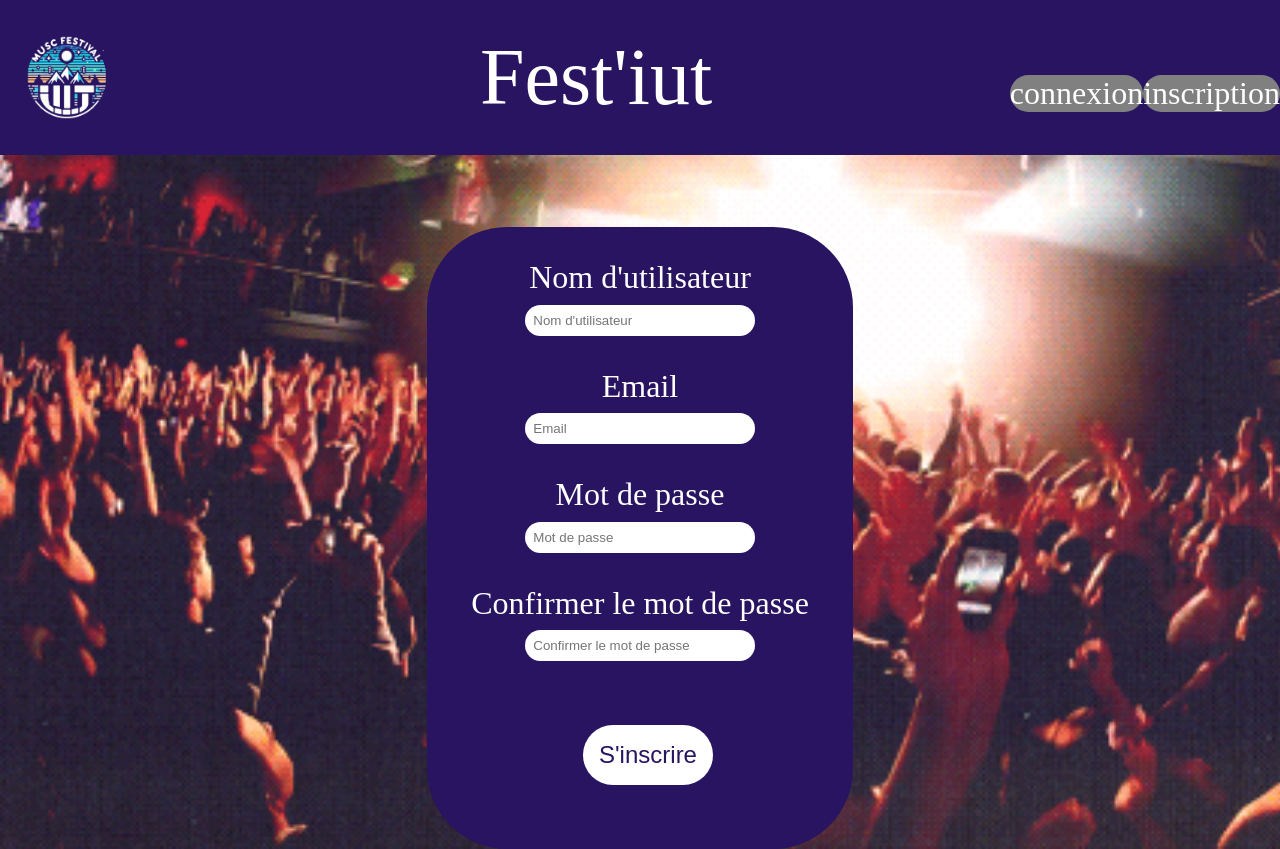
After one commit to ValRom28/FestIUT, a Flask app: page /registration in a window 1280 px wide. The commit adds this page. Run offline with Flask 3, Linux system fonts and the light colour scheme.

Commit message:
feature: ajout des pages inscritpion

```diff
--- a/app/forms.py
+++ b/app/forms.py
@@ -6,3 +6,10 @@ class LoginForm(FlaskForm):
     mail = StringField(validators=[DataRequired()], render_kw={"placeholder": "Email"})
     mdp = PasswordField(validators=[DataRequired()], render_kw={"placeholder": "Mot de passe"})
     submit = SubmitField('Se connecter')
+
+class RegistrationForm(FlaskForm):
+    username = StringField(validators=[DataRequired()], render_kw={"placeholder": "Nom d'utilisateur"})
+    email = StringField(validators=[DataRequired()], render_kw={"placeholder": "Email"})
+    password = PasswordField(validators=[DataRequired()], render_kw={"placeholder": "Mot de passe"})
+    confirm_password = PasswordField(validators=[DataRequired()], render_kw={"placeholder": "Confirmer le mot de passe"})
+    submit = SubmitField('S\'inscrire')
--- a/app/static/css/connexion.css
+++ b/app/static/css/connexion.css
@@ -37,7 +37,7 @@ body{
     border: none;
     border-radius: 2rem;
     padding-top: 0%;
-    color:  #004F8A;
+    color:  #281460;
     cursor: pointer;
     padding:1rem;
 }
--- /dev/null
+++ b/app/static/css/inscription.css
@@ -0,0 +1,69 @@
+main{
+    display:flex;
+    justify-content: center;
+
+}
+body{
+    overflow: hidden;
+    background-image: url("../img/fondConnexion.gif");
+    background-size: cover;
+    background-repeat: no-repeat;
+}
+
+
+.bloc_iscription {
+    background: #281460;
+    display: flex;
+    flex-wrap: wrap;
+    margin-top: 4.5rem;
+    flex-basis: calc(100%/3);
+    border-radius: 5rem;
+}
+.email>p, .password>p,.confirm_password>p,.username>p{
+    color: white;
+    font-size: 200%;
+    margin-bottom: 2%;
+
+}
+.email>input, .password>input,.confirm_password>input,.username>input {
+    border: none;
+    border-radius: 2rem;
+    padding: 0.5rem;
+    width: 50%;
+}
+.confirm>input {
+    margin-top: 0%;
+    font-size: 150%;
+    background: white;
+    border: none;
+    border-radius: 2rem;
+    padding-top: 0%;
+    color:  #281460;
+    cursor: pointer;
+    padding:1rem;
+
+}
+
+
+.confirm>input:hover {
+    color: rgb(253, 0, 0);
+    transition: 0.5s;
+}
+
+.email, .password,.confirm,.username,.confirm_password{
+    padding-right: 0rem;
+    flex-basis: 100%;
+    text-align: center;
+
+}
+.confirm{
+    margin-top: 4rem;
+    margin-bottom: 4rem;
+    margin-left: 1rem;
+}
+
+
+
+body{
+    margin: 0%;
+}
--- a/app/templates/components/headerConnexion.html
+++ b/app/templates/components/headerConnexion.html
@@ -1,6 +1,6 @@
 <div class="top">
 <img src="{{ url_for('static',filename='img/logo.png')}}" alt="logo">
 <p>Fest'iut</p>
-<a href="#">connexion</a>
-<a href="#">inscription</a>
+<a href="{{url_for('login')}}">connexion</a>
+<a href="{{url_for('registration')}}">inscription</a>
 </div
--- a/app/templates/connexion.html
+++ b/app/templates/connexion.html
@@ -26,7 +26,6 @@
                 <div class="connexion">
                     {{ form.submit }}
                 </div>
-                <p>test</p>
             </form>
             </main>
         </body>
--- /dev/null
+++ b/app/templates/inscription.html
@@ -0,0 +1,39 @@
+<!DOCTYPE html>
+    <html lang="fr">
+        <head>
+            <meta charset="utf-8">
+            <meta name="connexion">
+            <link rel="stylesheet" href="{{ url_for('static',filename='css/inscription.css')}}">
+            <link rel="stylesheet" href="{{ url_for('static',filename='css/headerConnexion.css')}}">
+
+            <title>Connexion</title>
+        </head>
+        <body>
+            <header>
+            {% include "components/headerConnexion.html" %}
+            </header>
+            <main>
+              <form method="POST" class="bloc_iscription" action="">
+                  {{ form.hidden_tag() }}
+              <div class="username">
+                  <p>Nom d'utilisateur</p>
+                  {{ form.username(size=50) }}
+              </div>
+              <div class="email">
+                  <p>Email</p>
+                  {{ form.email(size=50) }}
+              </div>
+              <div class="password">
+                  <p>Mot de passe</p>
+                 {{ form.password(size=50) }}
+              </div>
+              <div class="confirm_password">
+                  <p>Confirmer le mot de passe</p>
+                 {{ form.confirm_password(size=50) }}
+              <div class="confirm">
+                  {{ form.submit }}
+              </div>
+          </form>
+          </main>
+      </body>
+        </body>
--- a/app/views.py
+++ b/app/views.py
@@ -36,3 +36,10 @@ def login():
     if form.validate_on_submit():
         return
     return render_template('connexion.html', form=form)
+
+@app.route('/registration',methods=['GET','POST'])
+def registration():
+    form = RegistrationForm()
+    if form.validate_on_submit():
+        return redirect(url_for('login'))
+    return render_template('inscription.html', form=form)
```
